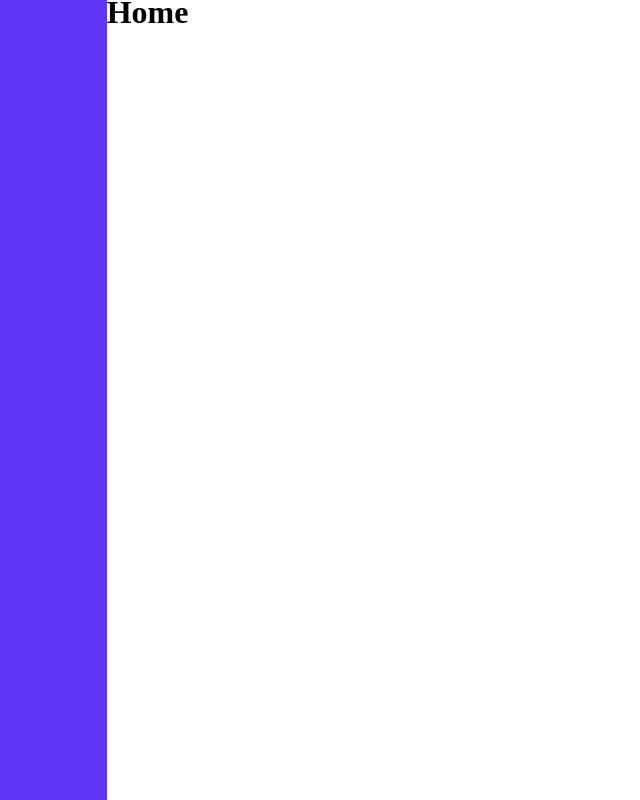
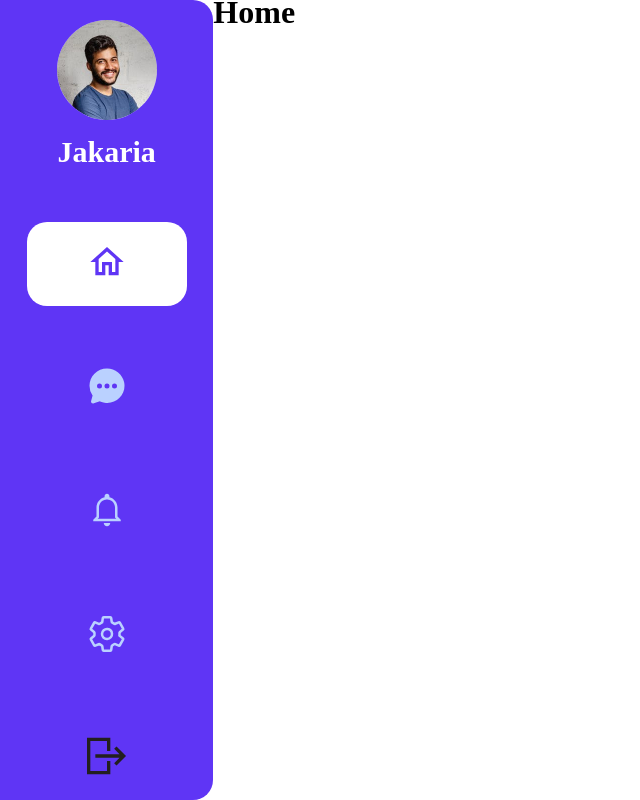
Before and after one commit to jakaria242/mychat, a React (Vite) app: page /home in a window 1280 px wide. Shown: the whole page, without its empty margins (0-640 px from the left). Built offline with nearby package versions, Linux system fonts and the light colour scheme.

Commit message:
sidebar design done

```diff
--- a/src/App.jsx
+++ b/src/App.jsx
@@ -8,6 +8,9 @@ import Login from "./pages/login/Login";
 import Registration from "./pages/registration/Registration";
 import Home from "./pages/home/Home";
 import RootLayout from "./components/layout/RootLayout";
+import Message from "./pages/message/Message";
+import Notification from "./pages/notification/Notification";
+import Settings from "./pages/settings/Settings";
 
 
 function App() {
@@ -19,6 +22,9 @@ function App() {
          <Route path="/registration" element={<Registration/>}/>
          <Route element={<RootLayout/>}>
          <Route path="/home" element={<Home/>}/>
+         <Route path="/message" element={<Message/>}/>
+         <Route path="/notification" element={<Notification/>}/>
+         <Route path="/settings" element={<Settings/>}/>
          </Route>
       </>
     )
--- a/src/components/layout/RootLayout.jsx
+++ b/src/components/layout/RootLayout.jsx
@@ -1,16 +1,17 @@
 import { Box, Grid } from '@mui/material'
 import React from 'react'
-import '../layout/layout.css'
 import { Outlet } from 'react-router-dom'
+import Sidebar from './Sidebar'
+
 
 const RootLayout = () => {
   return (
     <Box>
     <Grid container spacing={0}>
-      <Grid item xs={1}>
-          <div className="sidebar"></div>
+      <Grid item xs={2}>
+        <Sidebar/>
         </Grid>
-        <Grid item xs={11}>
+        <Grid item xs={10}>
             <Outlet/>
       </Grid>
     </Grid>
--- /dev/null
+++ b/src/components/layout/Sidebar.jsx
@@ -0,0 +1,51 @@
+import React from 'react'
+import '../layout/layout.css'
+import { GrLogout } from "react-icons/gr";
+import { NavLink } from 'react-router-dom';
+import { MdOutlineHome } from "react-icons/md";
+import { IoChatbubbleEllipses } from "react-icons/io5";
+import { IoMdNotificationsOutline } from "react-icons/io";
+import { IoSettingsOutline } from "react-icons/io5";
+import Image from '../../utilities/Image';
+import UserPic from '../../assets/images/userpic.jpg';
+
+
+
+
+
+
+const Sidebar = () => {
+  return (
+    <>
+    <div className='sidebarBox'>
+      <div>
+        <div className='sidebar_imgbox'>
+          <Image src={UserPic} alt="Not Found"/>
+        </div>
+        <h3 className='username'>Jakaria</h3>
+      </div>
+        <div className='sidebar_manu'>
+          <ul>
+            <li>
+              <NavLink to="/home"><MdOutlineHome /></NavLink>
+            </li>
+            <li>
+              <NavLink to="/message"> <IoChatbubbleEllipses /> </NavLink>
+            </li>
+            <li>
+              <NavLink to="/notification"><IoMdNotificationsOutline /></NavLink>
+            </li>
+            <li>
+              <NavLink to="/settings"><IoSettingsOutline /></NavLink>
+            </li>
+          </ul>
+        </div>
+        <div className='logout'>
+        <NavLink to="#"><GrLogout /></NavLink>
+        </div>
+    </div>
+    </>
+  )
+}
+
+export default Sidebar
--- a/src/components/layout/layout.css
+++ b/src/components/layout/layout.css
@@ -1,5 +1,55 @@
-.sidebar{
+.sidebarBox{
+    display: flex;
+    flex-direction: column;
+    justify-content: space-between;
+    align-items: center;
+    background: #5F35F5;
+    border-top-right-radius: 20px;
+    border-bottom-right-radius: 20px;
+    height: 100vh;
+    padding: 20px 0;
+}
+.sidebar_imgbox{
+    width: 100px;
+    height: 100px;
+    border-radius: 50%;
+    overflow: hidden;
+    display: flex;
+    justify-content: center;
+}
+.sidebar_imgbox img{
     width: 100%;
-    height: 100vh;
-    background: #5F35F5;
+    height: 100%;
+    object-fit: cover;
 }
+.username{
+    color: #fff;
+    font-size: 30px;
+    text-align: center;
+    margin-top: 20px;
+}
+.sidebar_manu ul{
+    display: flex;
+    flex-direction: column;
+    justify-content: center;
+    align-items: center;
+    row-gap: 40px;
+}
+.sidebar_manu ul li a {
+    color: #BAD1FF;
+    padding: 20px 60px;
+}
+.sidebar_manu ul li a svg{
+    font-size: 40px;
+}
+.sidebar_manu ul li a.active{
+    background: #fff;
+    color: #5F35F5;
+    border-radius: 20px;
+
+}
+.logout a svg{
+    font-size: 40px;
+    color: #fff;
+    cursor: pointer;
+}
--- /dev/null
+++ b/src/pages/message/Message.jsx
@@ -0,0 +1,9 @@
+import React from 'react'
+
+const Message = () => {
+  return (
+    <div>Message</div>
+  )
+}
+
+export default Message
--- /dev/null
+++ b/src/pages/notification/Notification.jsx
@@ -0,0 +1,9 @@
+import React from 'react'
+
+const Notification = () => {
+  return (
+    <div>Notification</div>
+  )
+}
+
+export default Notification
--- /dev/null
+++ b/src/pages/settings/Settings.jsx
@@ -0,0 +1,9 @@
+import React from 'react'
+
+const Settings = () => {
+  return (
+    <div>Settings</div>
+  )
+}
+
+export default Settings
```
Also changed, not shown: src/assets/images/userpic.jpg (added).
